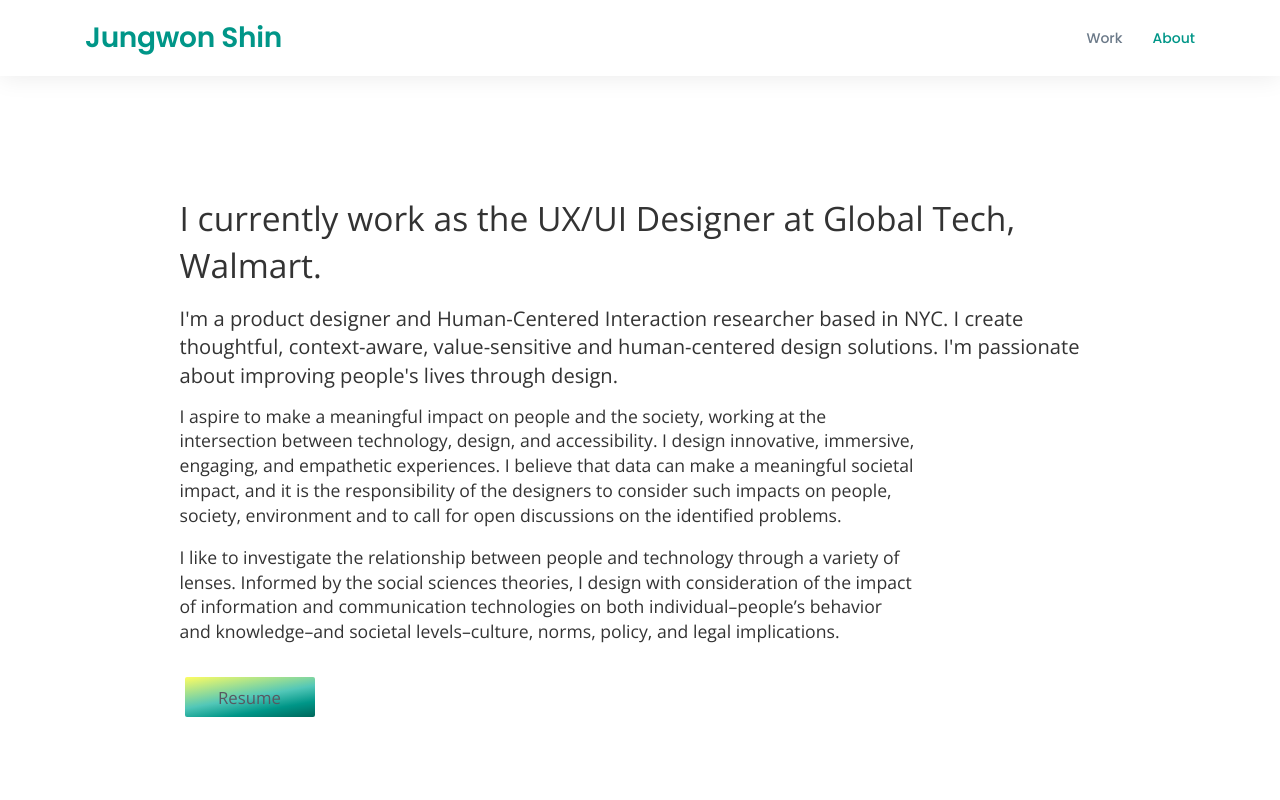
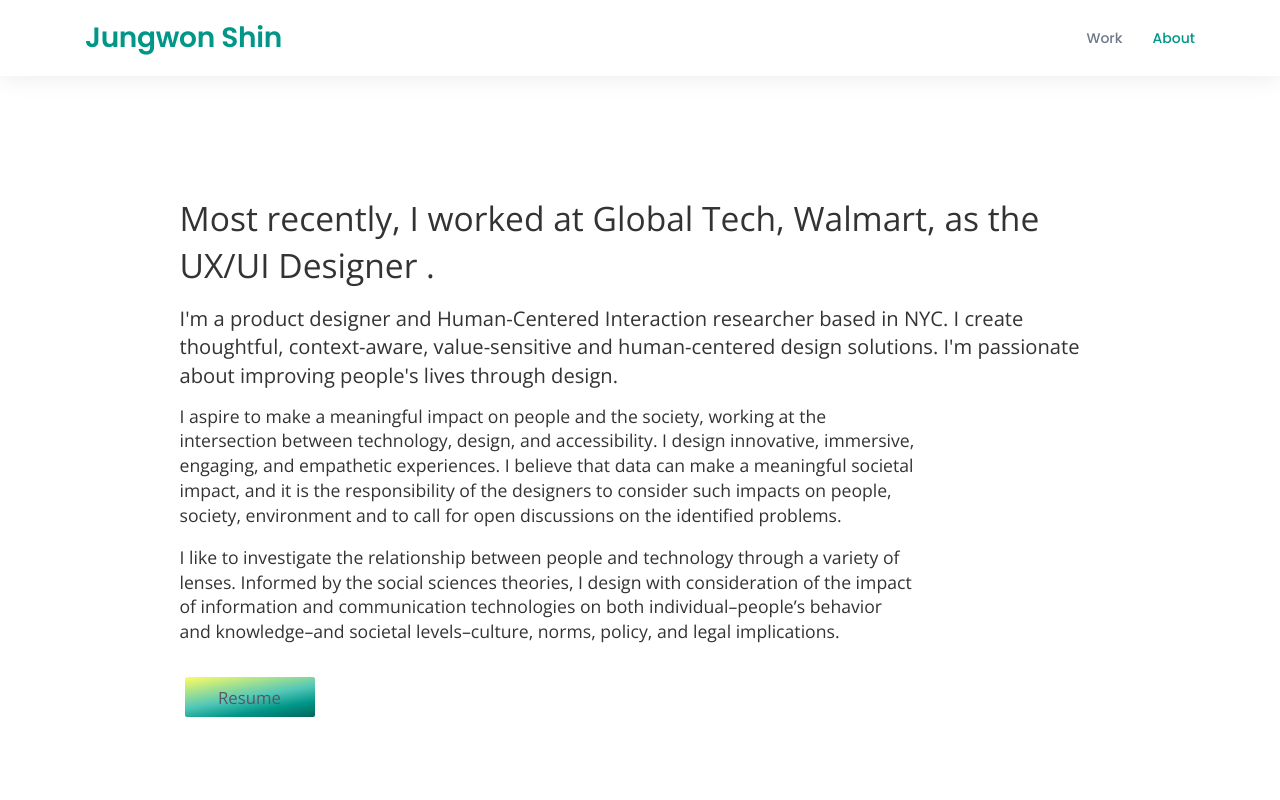
Before and after one commit to jungwonshin98/jungwonshin0ld, a plain HTML site: page about.html in a window 1280 px wide. Shown: the top 800 px of the page. Drawn offline with nearby package versions, Linux system fonts and the light colour scheme; some packages are replaced by stand-ins of ours; a script that the page names is missing; a web font is replaced by a local one.

Commit message:
about info

```diff
--- a/about.html
+++ b/about.html
@@ -144,7 +144,7 @@
           <div class="col-lg-10 col-md-10">
             <div class="iso-box wow fadeInUp" data-wow-delay=".4s">
               <div class="about-descr">
-                <p class="p-heading">I currently work as the <span>UX/UI Designer</span> at Global Tech, Walmart.</p>
+                <p class="p-heading">Most recently, I worked at Global Tech, Walmart, as the <span>UX/UI Designer</span> .</p>
                 <p class="p-heading2">I'm a <span>product designer</span> and Human-Centered Interaction
                   <span>researcher</span> based in NYC.
                   I create thoughtful, context-aware, value-sensitive and human-centered design solutions. I'm
```
